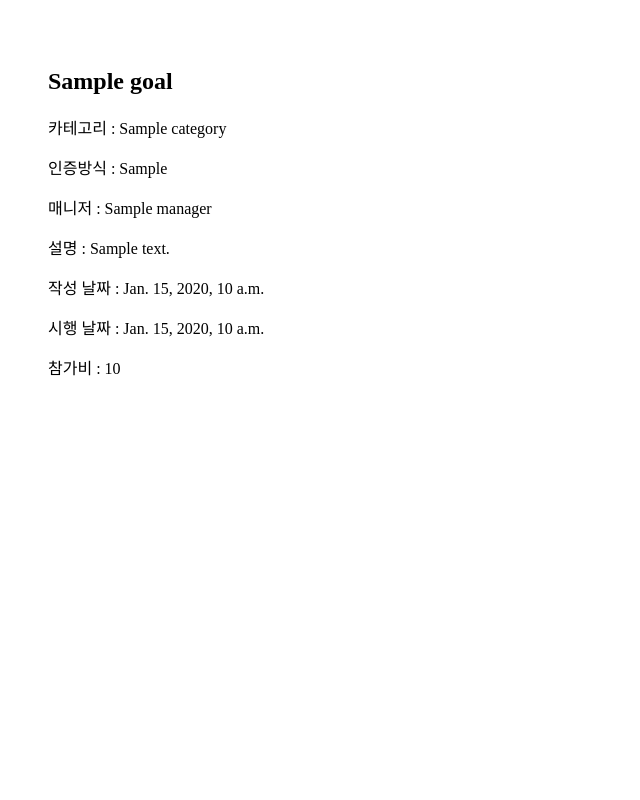
After one commit to dddooo9/Miracle30, a Django app: template main/templates/main/goal_detail.html in a window 1280 px wide. The commit adds this page. Shown: the whole page, without its empty margins (0-640 px from the left). Run offline with Django 3.2, Linux system fonts and the light colour scheme; the template is opened without the code that fills it: most values are stand-ins (such as "Sample title", 1, 10 or a date in 2020); some libraries are stand-ins or nearby versions.

Commit message:
feat: Link goal detail page

```diff
--- /dev/null
+++ b/main/templates/main/goal_detail.html
@@ -0,0 +1,15 @@
+{% extends 'base.html' %}
+{% load static %}
+
+{% block content %}
+<section class="main">
+    <h1>{{goal.name}}</h1>
+    <p>카테고리 : {{goal.category}}</p>
+    <p>인증방식 : {{goal.certify_method}}</p>
+    <p>매니저 : {{goal.manager}}</p>
+    <p>설명 : {{goal.description}}</p>
+    <p>작성 날짜 : {{goal.created}}</p>
+    <p>시행 날짜 : {{goal.start_date}}</p>
+    <p>참가비 : {{goal.fee}}</p>
+</section>
+{% endblock %}
--- a/main/templates/main/goal_main.html
+++ b/main/templates/main/goal_main.html
@@ -10,7 +10,7 @@
     <div class="select_group">
       {% for goal in goals %}
         <div class="select_card">
-            {{goal.name}}
+            <a href="{% url 'main:goal_detail' goal.pk %}">{{goal.name}}</a>
         </div>
       {% endfor %}
     </div>
--- a/main/urls.py
+++ b/main/urls.py
@@ -6,6 +6,7 @@ urlpatterns = [
     path('', views.main_logout, name="main_logout"),
     path('login/', views.main_login, name="main_login"),
     path('goal_main/', views.goal_main, name="goal_main"),
+    path('goal_detail/<int:goal_id>', views.goal_detail, name="goal_detail"),
     path('add_goal/', views.add_goal, name="add_goal"),
     path('create_goal/', views.create_goal, name="create_goal"),
 ]
--- a/main/views.py
+++ b/main/views.py
@@ -15,8 +15,13 @@ def goal_main(request):
     return render(request, 'main/goal_main.html', {'goals':goals})
 
 
+def goal_detail(request, goal_id):
+    goal = Goal.objects.get(pk=goal_id)
+    return render(request, 'main/goal_detail.html', {'goal': goal})
+
 def add_goal(request):
     return render(request, 'main/add_goal.html')
+
 
 def create_goal(request):
     new_goal = Goal()
```
